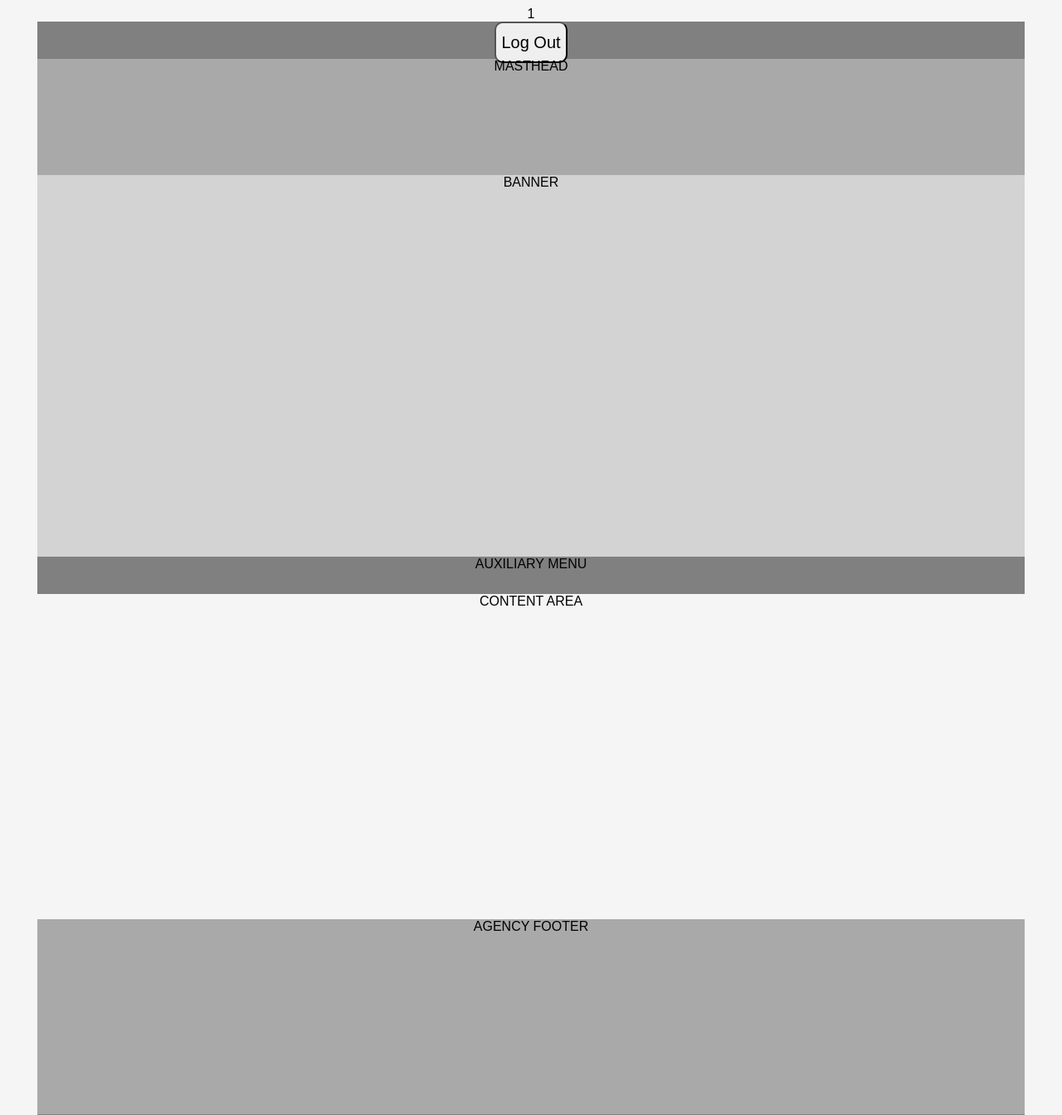
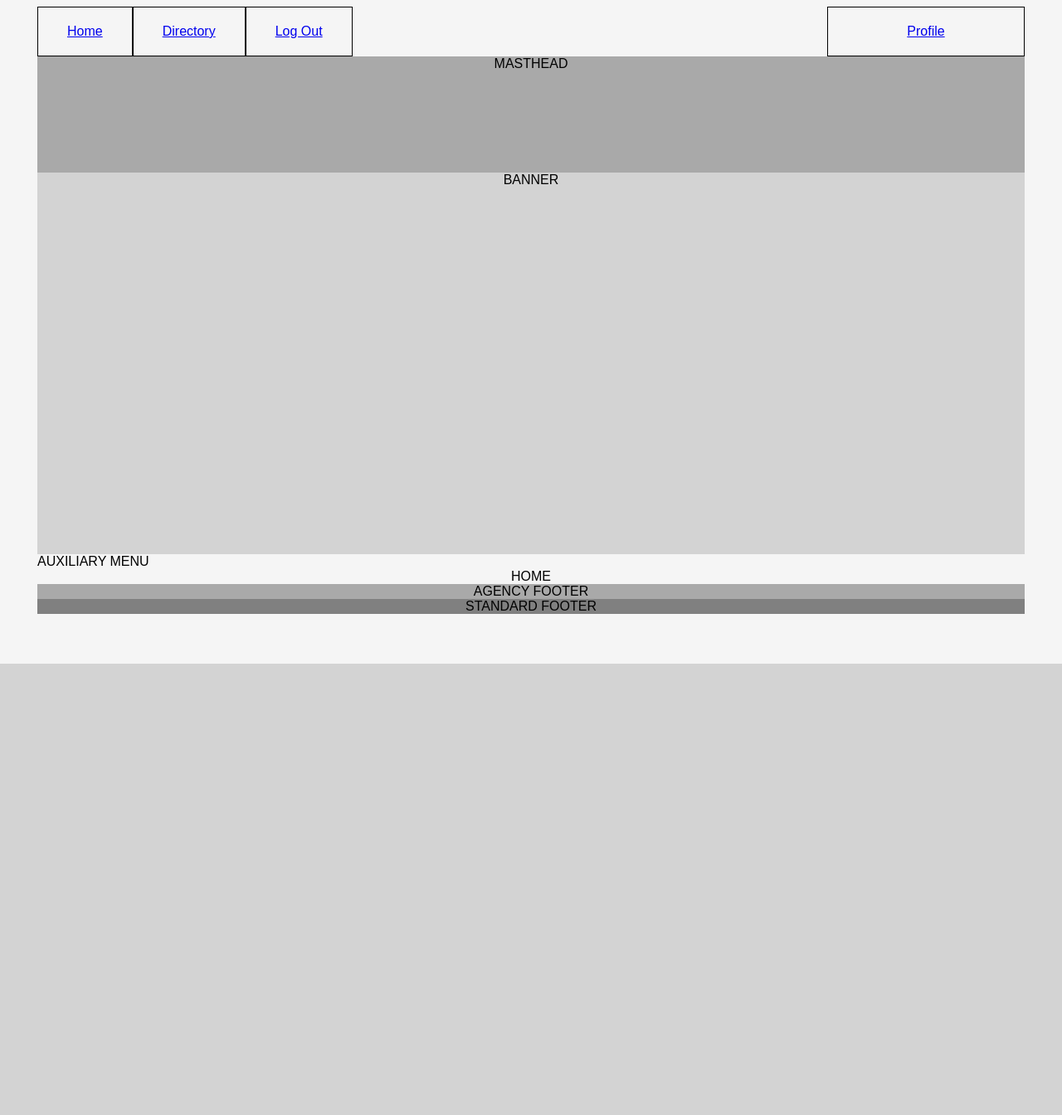
Before and after one commit to JiMVP/alumni, a PHP site: page /home.php in a window 1280 px wide. Shown: the top 1344 px of the page at 83% size. After the commit the page ends 800 px from the top, so only its background shows below. Run offline with PHP 8.4, Linux system fonts and the light colour scheme; the visitor is signed in with stand-in values (Sample User, id 1).

Commit message:
Alumni 3.7.24

```diff
--- a/home.css
+++ b/home.css
@@ -31,14 +31,46 @@ div.topbar, div.masthd, div.banner, div.auxmenu, div.content, div.agenft, div.st
 	width: 100%;
 }
 div.topbar, div.auxmenu{
-	background-color: grey;
-	height: 45px;
+	/* background-color: grey; */
+    display: flex;
 }
-.topbar input[type=submit]{
-	height: 50px;
+.tb-menu{
+    display: flex;
+    width: 80%;
+}
+.tb-profile{
+    display: flex;
+    width: 20%;
+    border: solid 1px;
+    /* text-align: center; */
+}
+.tb-menu-opt{
+    padding: 20px 35px;
+}
+.tb-menu .tb-menu-opt{
+    border: solid 1px;
+    /* width: 100%; */
+    text-align: center;
+}
+.tb-profile .tb-menu-opt{
+    /* border: solid 1px; */
+    width: 100%;
+    text-align: center;
+}
+
+/* div.topbar, div.auxmenu{
+	background-color: grey; */
+	/* min-height: 50px; */
+    /* display: flex;
+} */
+
+/* .topbar input[type=submit]{
 	font-size: 20px;
 	border-radius: 10px;
-}
+    display: none;
+} */
+
+
 
 div.masthd{
 	background-color: darkgrey;
@@ -53,6 +85,15 @@ div.content{
 	height: 50%;
 	background-color: whitesmoke;
 }
+.cont-home{
+    display: block;
+}
+.cont-dir{
+    display: none;
+}
+.cont-prof{
+    display: none;
+}
 div.agenft{
 	height: 30%;
 	background-color: darkgray;
--- a/home.php
+++ b/home.php
@@ -3,7 +3,7 @@ session_start();
 if(!(isset($_SESSION["usn"]) && isset($_SESSION["id"]))){
 	header("location:login.html");
 }
-echo $_SESSION["usn"];
+// echo $_SESSION["usn"];
 ?>
 <!DOCTYPE html>
 <html>
@@ -23,17 +23,35 @@ echo $_SESSION["usn"];
 </head>
 <body>
 	<div class="std-contain">
-		<div class="topbar">
-			<div>
-				<form action="config.php" method="post">
-					<input type="submit" name="logout" value="Log Out">
-				</form>
+		<form id="tb-menu-form" action="logout.php" method="post">
+			<div class="topbar">
+				<div class="tb-menu">
+					<div class="tb-menu-opt"><a href="#" onclick="cont_home()">Home</a></div>
+
+					<div class="tb-menu-opt"><a href="#" onclick="cont_dir()">Directory</a></div>
+
+					<div class="tb-menu-opt"><a href="#" onclick="logout()">Log Out</a></div>
+				</div>
+				<div class="tb-profile">
+					<div class="tb-menu-opt"><a href="#" onclick="cont_prof()">Profile</a></div>
+				</div>
+
+
+
+
+				<!-- <input type="submit" name="logout" id="logout" value="Log Out"> -->
+
+
 			</div>
-		</div>
+		</form>
 		<div class="masthd">MASTHEAD</div>
 		<div class="banner">BANNER</div>
 		<div class="auxmenu">AUXILIARY MENU</div>
-		<div class="content">CONTENT AREA</div>
+		<div class="content">
+			<div class="cont-home" id="cont-home">HOME</div>
+			<div class="cont-dir" id="cont-dir">DIRECTORY</div>
+			<div class="cont-prof" id="cont-prof">PROFILE</div>
+		</div>
 		<div class="agenft">AGENCY FOOTER</div>
 		<div class="stdft">STANDARD FOOTER</div>
 
@@ -42,3 +60,30 @@ echo $_SESSION["usn"];
 
 </body>
 </html>
+<script>
+	function logout(){
+		document.getElementById("tb-menu-form").submit();
+	}
+	function cont_home(){
+		// if(document.getElementById("cont-home").style.display == "none"){
+			document.getElementById("cont-home").style.display="block";
+			document.getElementById("cont-dir").style.display="none";
+			document.getElementById("cont-prof").style.display="none";
+		// }
+		// document.getElementById("context").style.display="none";
+	}
+	function cont_dir(){
+		// var getdir = document.getElementById("cont-dir").style.display;
+		// if(getdir == "none"){
+			document.getElementById("cont-dir").style.display="block";
+			document.getElementById("cont-home").style.display="none";
+			document.getElementById("cont-prof").style.display="none";
+		// }
+
+	}
+	function cont_prof(){
+		document.getElementById("cont-prof").style.display="block";
+		document.getElementById("cont-dir").style.display="none";
+		document.getElementById("cont-home").style.display="none";
+	}
+</script>
```
Also changed, not shown: config.php (+6 -6 lines), logout.php (added, +15 -0 lines).
